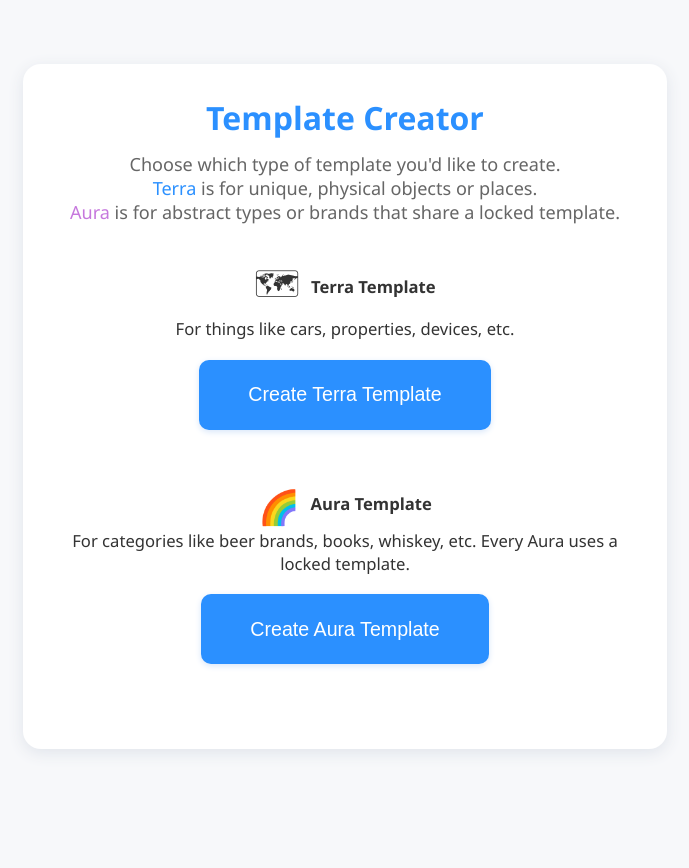
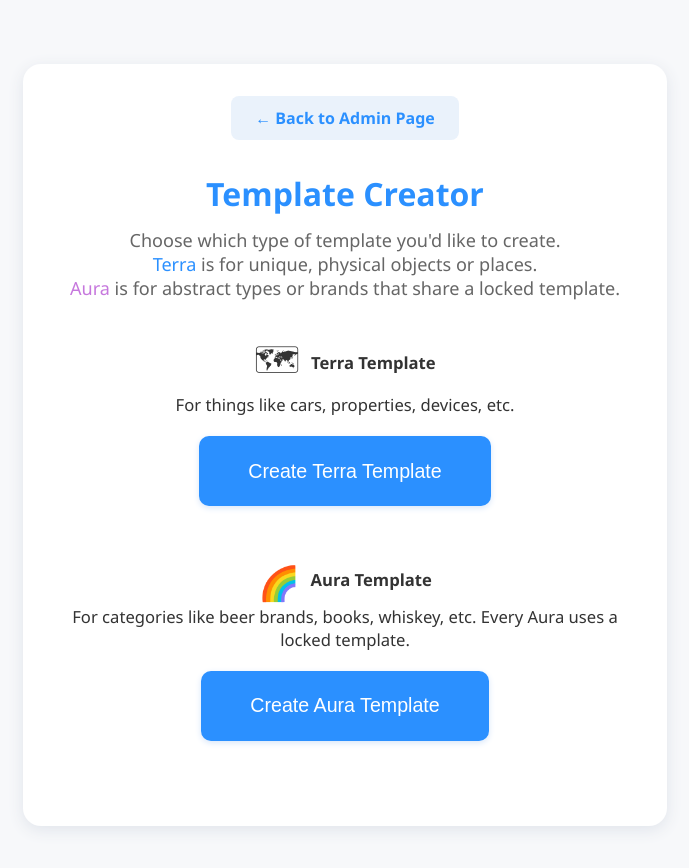
Before and after one commit to GoTether/connect, a plain HTML site: page docs/templatecreator.html in a window 1280 px wide. Shown: the whole page, without its empty margins (295-984 px from the left). Before the commit the page ends 813 px from the top, so only its background shows below. Drawn offline with Linux system fonts and the light colour scheme.

Commit message:
Update templatecreator.html

```diff
--- a/docs/templatecreator.html
+++ b/docs/templatecreator.html
@@ -26,10 +26,13 @@
     .add-field-btn:hover {background:#176fd2;}
     .preview-box {background:#faf7ff; border:1px solid #e5d8f7; border-radius:10px; padding:1em; margin-top:2em;}
     .hidden { display: none; }
+    .admin-link {display:inline-block; margin-bottom:2em; font-size:1em; color:#2b90ff; background:#eaf2fb; border-radius:8px; padding:0.7em 1.5em; text-decoration:none; font-weight:bold; transition:.2s;}
+    .admin-link:hover {background:#dbe4f3; color:#176fd2;}
   </style>
 </head>
 <body>
 <div id="main">
+  <a class="admin-link" href="admin.html">&#8592; Back to Admin Page</a>
   <div class="header">Template Creator</div>
   <div class="subtitle" id="landing-subtitle">
     Choose which type of template you'd like to create.<br>
```
